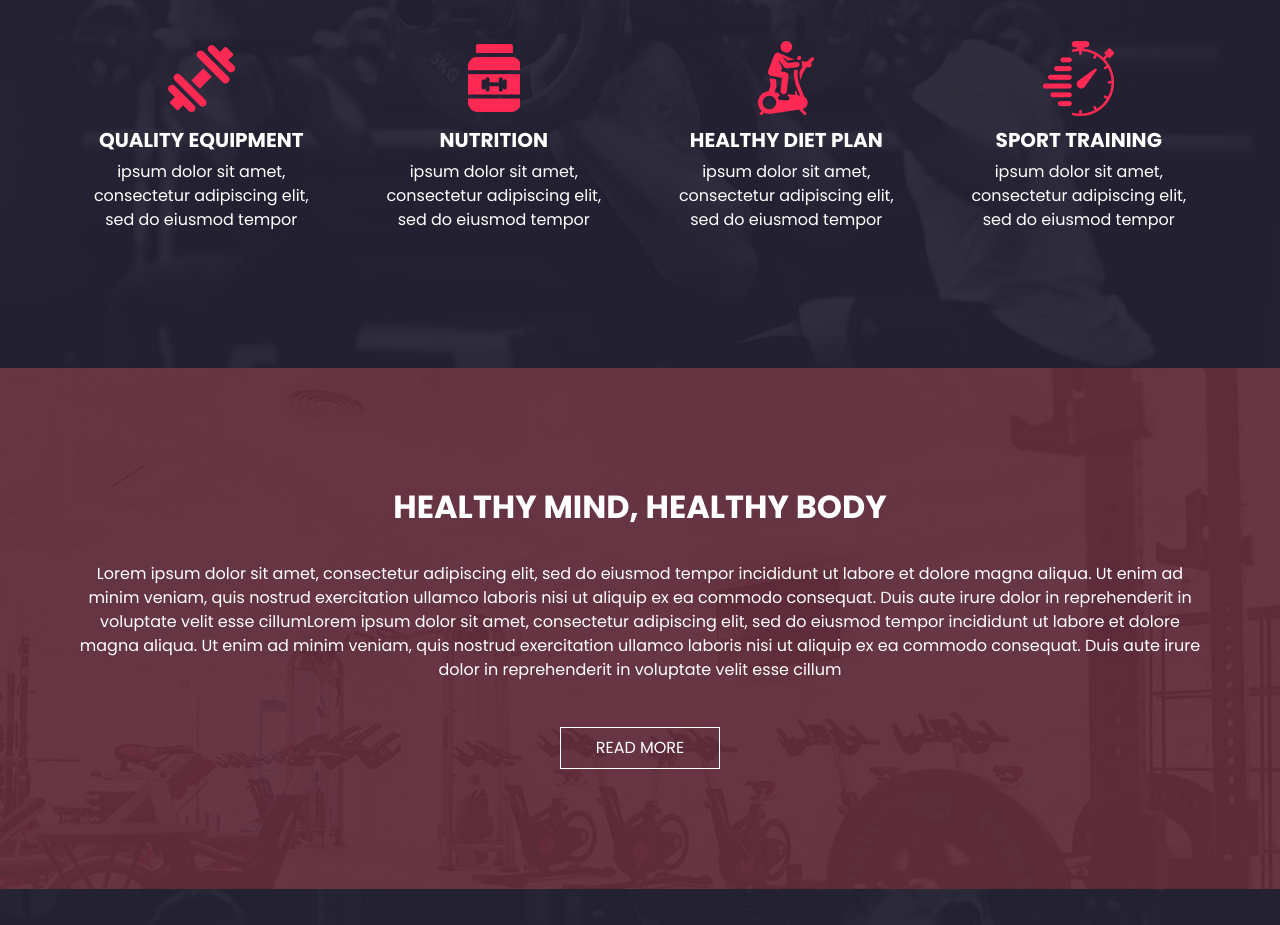
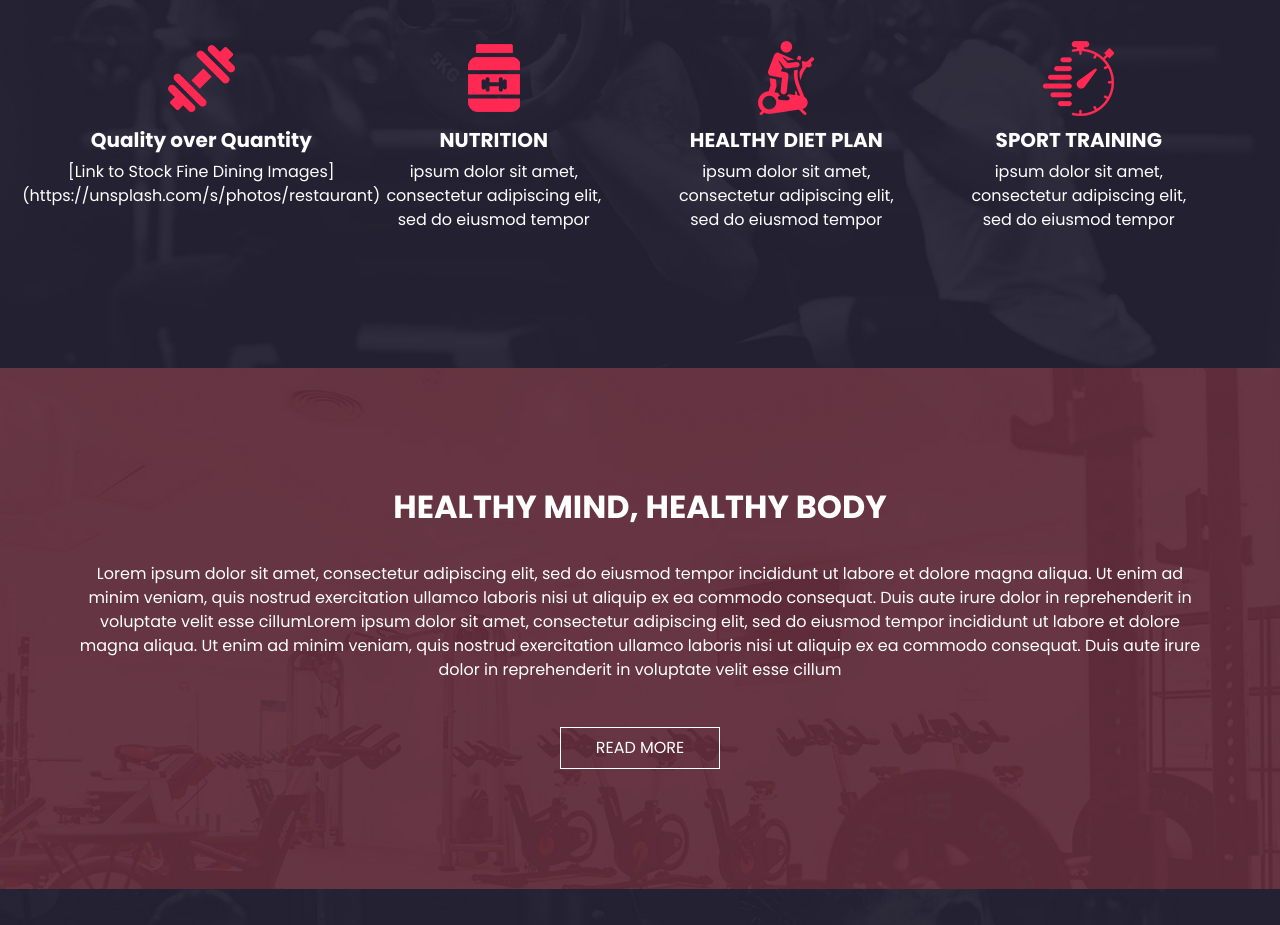
Before and after one commit to Tasuku-CV6/cpnt-201-project-restaurant, a plain HTML site: page index.html in a window 1280 px wide. Shown: the part 993-1918 px from the top of the page. Drawn offline with nearby package versions, Linux system fonts and the light colour scheme.

Commit message:
added a link to unsplash photos of restaurants and added on top quality over quanity

```diff
--- a/index.html
+++ b/index.html
@@ -243,10 +243,10 @@
               </div>
               <div class="detail-box">
                 <h5>
-                  QUALITY EQUIPMENT
+                  Quality over Quantity
                 </h5>
                 <p>
-                  ipsum dolor sit amet, consectetur adipiscing elit, sed do eiusmod tempor
+                 [Link to Stock Fine Dining Images](https://unsplash.com/s/photos/restaurant)
                 </p>
               </div>
             </div>
```
